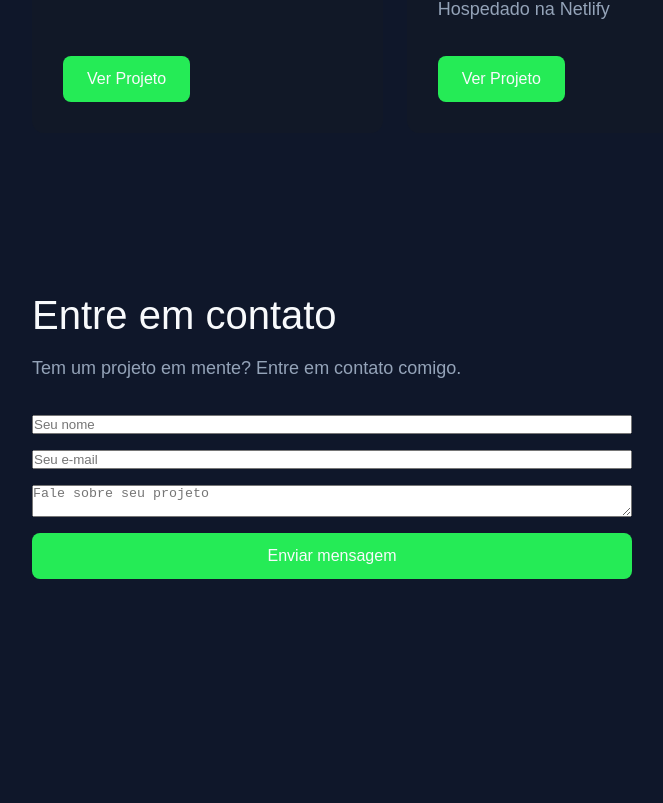
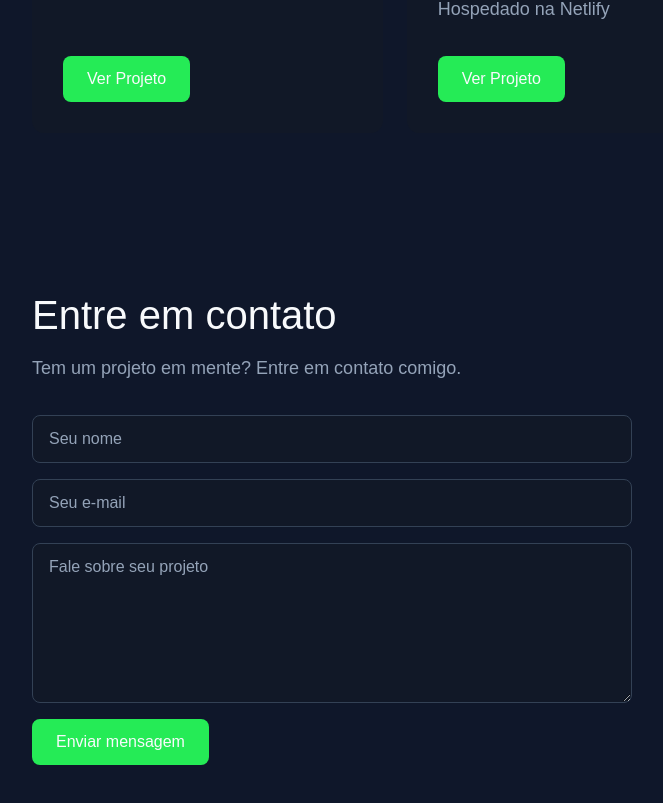
Before and after one commit to deivypereirabatista/portifolio-deivy, a React (Vite) app: page / in a window 1280 px wide. Shown: the part 2672-3475 px from the top of the page, without its empty margins (48-711 px from the left). Before the commit the page ends 3331 px from the top, so only its background shows below. Built offline with nearby package versions, Linux system fonts and the light colour scheme.

Commit message:
finalizar a base do formulario e iniciar os gets das informações do formulário

```diff
--- a/src/components/Contact.jsx
+++ b/src/components/Contact.jsx
@@ -1,12 +1,32 @@
+import { useState } from "react"
+
 function Contact() {
+
+    const [nome, setNome] = useState("")
+
+    function handleSubmit(event) {
+        event.preventDefault()
+
+        console.log("Formulário enviado")
+    }
+
     return(
         <section id="contato" className="contact">
             <h2>Entre em contato</h2>
             <p>Tem um projeto em mente? Entre em contato comigo.</p>
 
-            <form>
-                <input type="text" placeholder="Seu nome" />
-                <input type="text" placeholder="Seu e-mail" />
+            <form onSubmit={handleSubmit}>
+                <input
+                    type="text"
+                    placeholder="Seu nome"
+                    value={nome}
+                    onChange={(event) => setNome(event.target.value)}
+                />
+
+                <input
+                    type="text"
+                    placeholder="Seu e-mail"
+                />
 
                 <textarea placeholder="Fale sobre seu projeto"></textarea>
 
--- a/src/index.css
+++ b/src/index.css
@@ -297,6 +297,38 @@ nav {
 }
 
 
+.contact input,
+.contact textarea {
+  width: 100%;
+  padding: 14px 16px;
+  background-color: var(--card);
+  border: 1px solid #334155;
+  border-radius: 8px;
+  color: var(--text);
+  font-size: 16px;
+  font-family: inherit;
+}
+
+.contact input:focus,
+.contact textarea:focus {
+  outline: none; /* Remover contorno padrão */
+  border-color: var(--primary); /* Adicionar contorno próprio */
+}
+
+.contact input::placeholder,
+.contact textarea::placeholder {
+  color: var(--text-secondary);
+}
+
+.contact textarea {
+  min-height: 160px;
+  resize: vertical; /* Só deixar aumentar na vertical, e nunca na horizontal*/
+}
+
+.contact button {
+  align-self: flex-start;
+}
+
 
 /* Responsividade */
 
```
